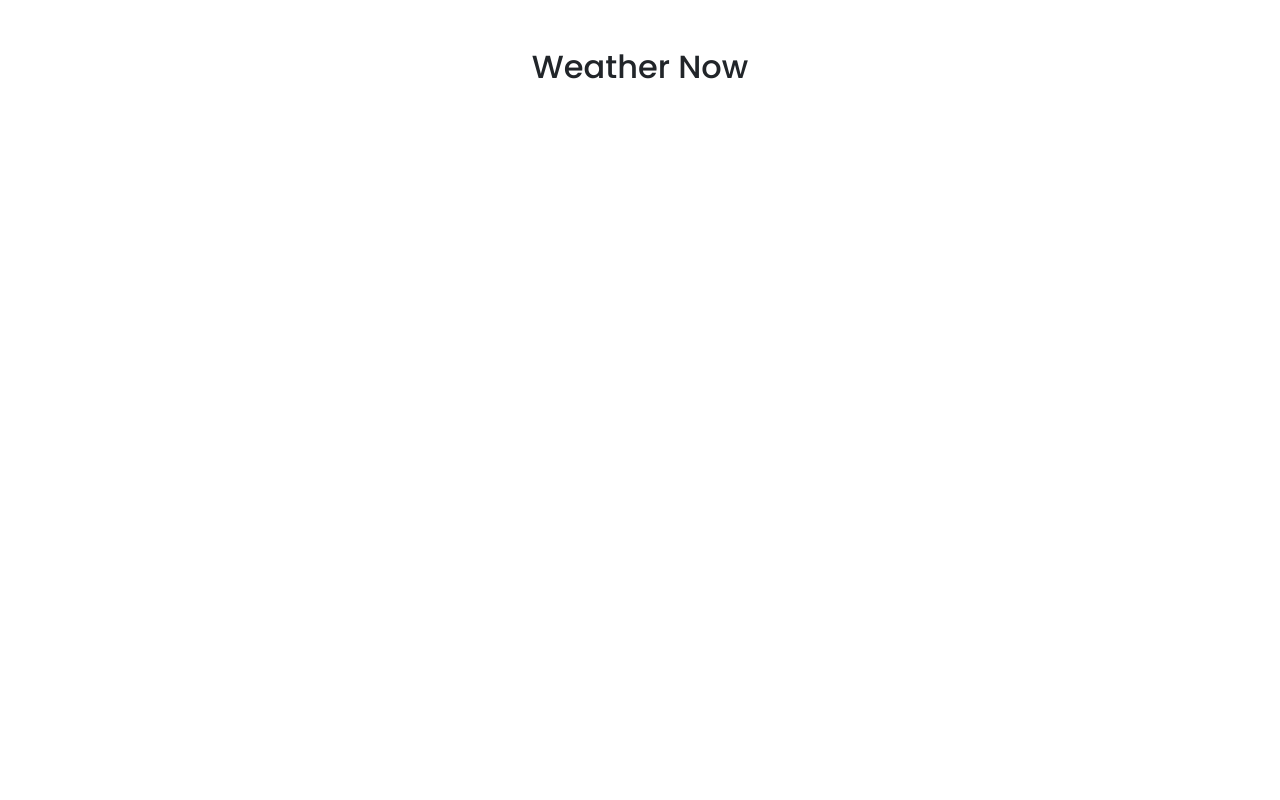
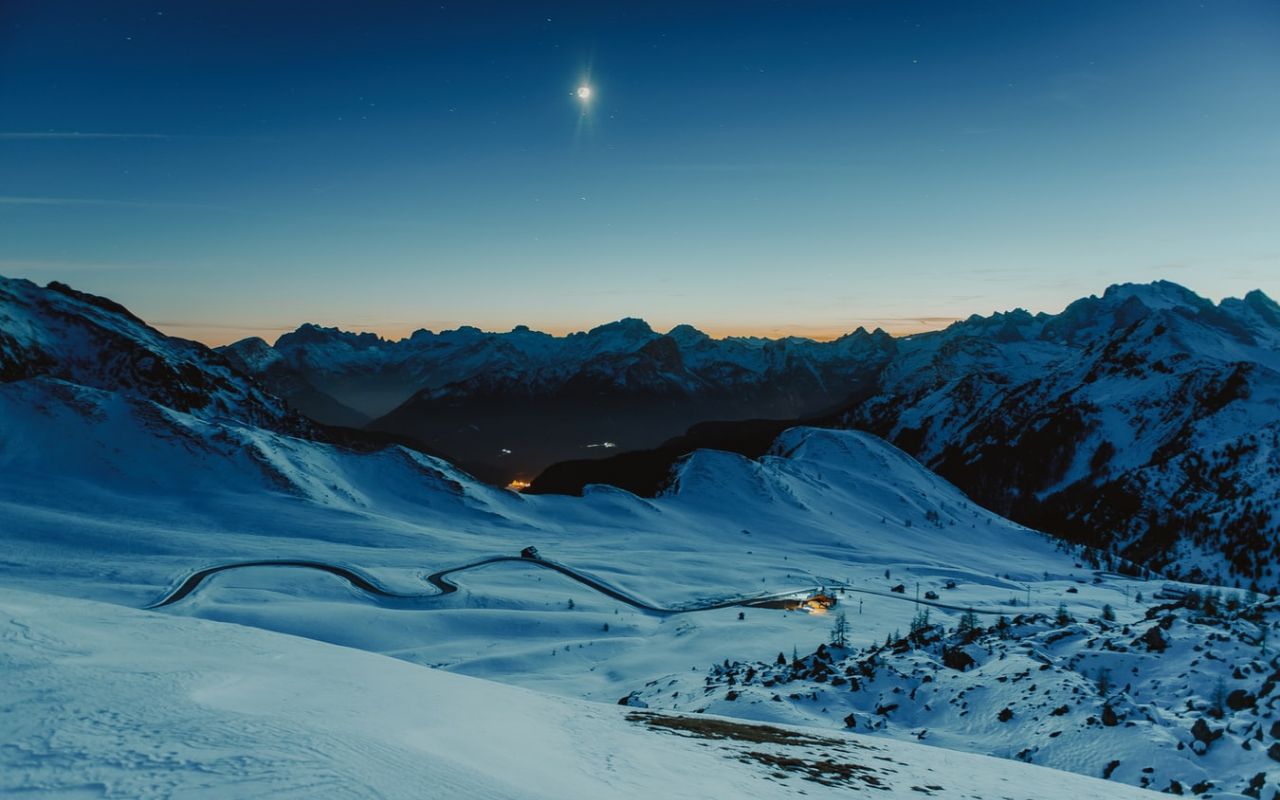
Before and after one commit to azharanowar/weather-now, a plain HTML site: page index.html in a window 1280 px wide. Drawn offline with nearby package versions, Linux system fonts and the light colour scheme.

Commit message:
Weather Now project background image added

```diff
--- a/assets/css/style.css
+++ b/assets/css/style.css
@@ -3,3 +3,9 @@
 body {
     font-family: "Poppins";
 }
+
+body {
+    background: url("../images/bg-image.jpg") no-repeat;
+    background-size: cover;
+    height: 100vh;
+}
--- a/index.html
+++ b/index.html
@@ -12,9 +12,7 @@
     <section>
         <div class="container">
             <div class="row py-5">
-                <div class="col-md-12">
-                    <h2 class="text-center">Weather Now</h2>
-                </div>
+
             </div>
         </div>
     </section>
```
Also changed, not shown: assets/images/bg-image.jpg (added).
